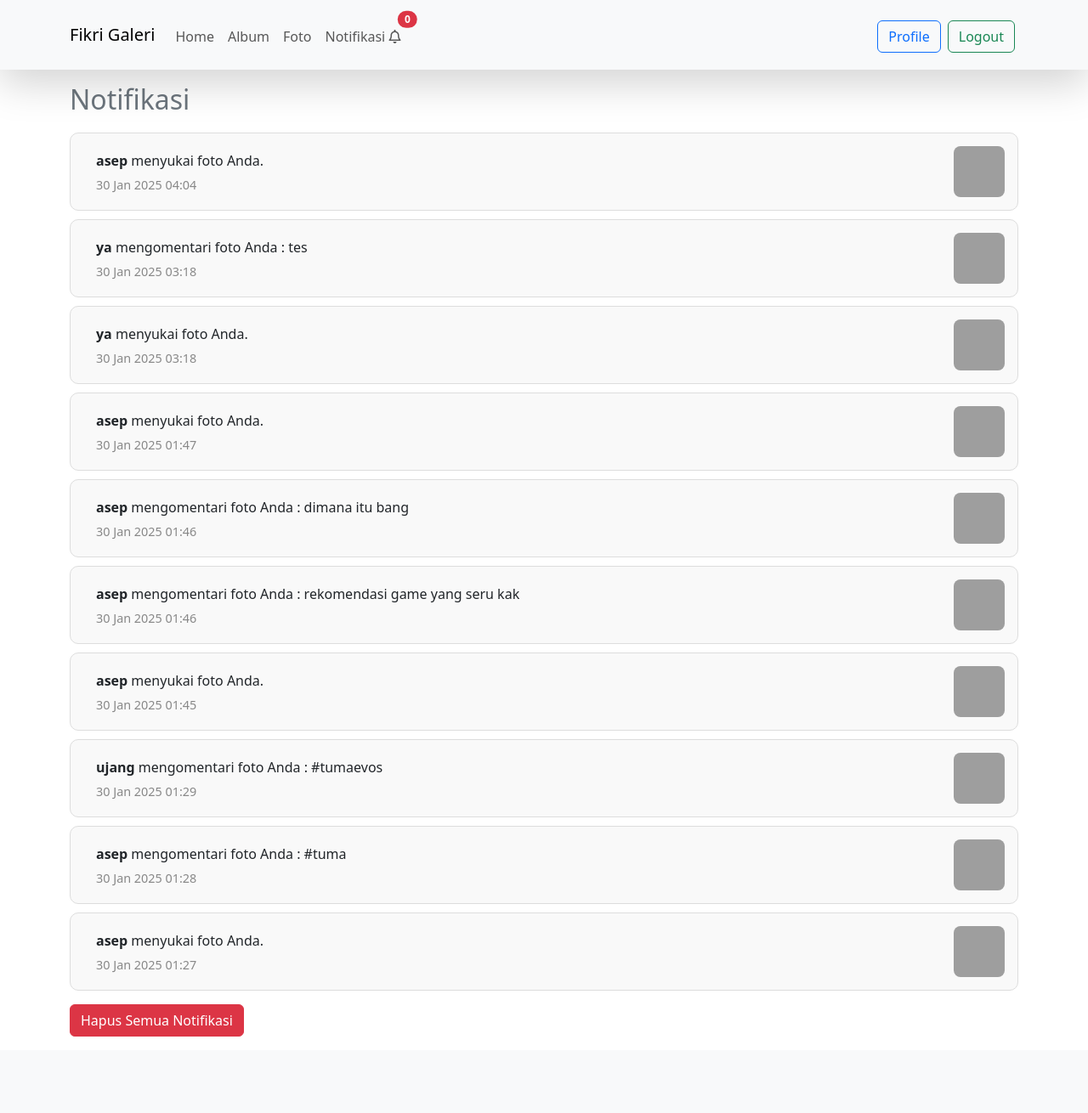
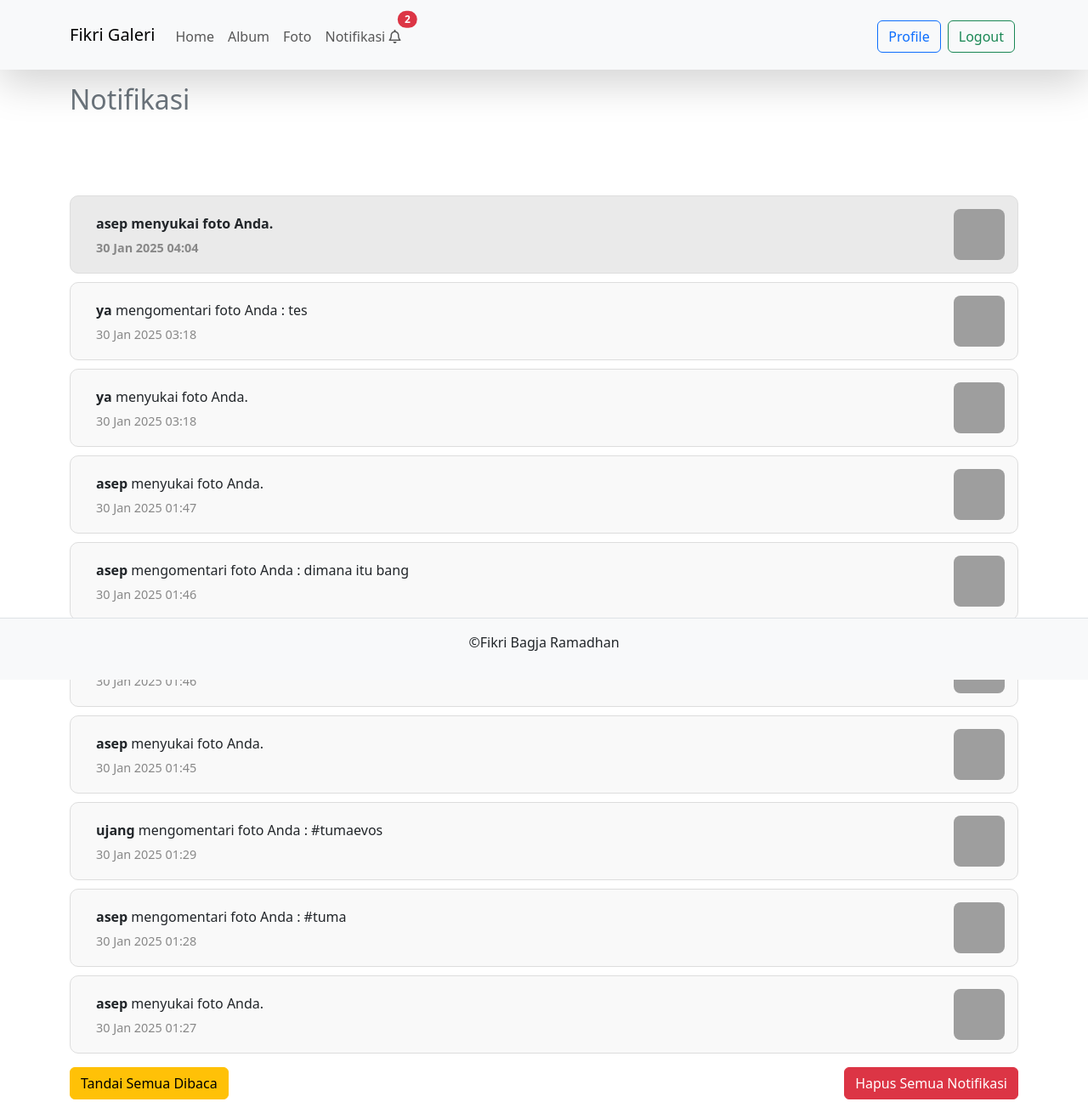
Before and after one commit to FikriBagja/fikri_galeri_vanillaa, a PHP site: page /admin/notifikasi.php?status=berhasil_tandai in a window 1280 px wide. Shown: the whole page at 85% size. Before the commit the page ends 1220 px from the top, so only its background shows below. Run offline with PHP 8.4, Linux system fonts and the light colour scheme; a user stored in the database is signed in; data comes from the database, SQL or seed files in the repository; grey boxes are pictures that could not be loaded.

Commit message:
benerin notif

```diff
--- a/admin/notifikasi.php
+++ b/admin/notifikasi.php
@@ -5,13 +5,13 @@
 if ($_SESSION['status'] != 'login') {
     echo "<script>
     alert('Anda harus login terlebih dahulu!');
-    location.href = '../index.php'
+    location.href = '../index.php';
     </script>";
 }
 
 $userid = $_SESSION['userid'];
 
-$query = "SELECT notifications.content, notifications.created_at, user.username AS action_user, foto.lokasifile AS foto_path
+$query = "SELECT notifications.content, notifications.created_at, notifications.is_read, user.username AS action_user, foto.lokasifile AS foto_path
     FROM notifications
     JOIN user ON notifications.action_userid = user.userid
     LEFT JOIN foto ON foto.fotoid = notifications.fotoid
@@ -20,15 +20,9 @@
 
 $result = mysqli_query($koneksi, $query);
 
-$update_query = "UPDATE notifications SET is_read = 1 WHERE userid = '$userid' AND is_read = 0";
-mysqli_query($koneksi, $update_query);
-
 $hitung_notif = "SELECT COUNT(*) AS belum_dibaca FROM notifications WHERE userid = '$userid' AND is_read = 0";
 $hasil = mysqli_query($koneksi, $hitung_notif);
 $belum_dibaca = mysqli_fetch_assoc($hasil)['belum_dibaca'];
-
-
-
 ?>
 <html>
 
@@ -47,6 +41,11 @@
             display: flex;
             align-items: center;
             background-color: #f9f9f9;
+        }
+
+        .notification-unread {
+            font-weight: bold;
+            background-color: #eaeaea;
         }
 
         .notification-content {
@@ -69,7 +68,14 @@
         .username {
             font-weight: bold;
         }
+        .footer {
+            background-color: #f8f9fa;
+            color: #212529;
+        }
+
     </style>
+
+
 </head>
 
 <body>
@@ -101,9 +107,42 @@
 
     <div class="container mt-3">
         <h2 class="text-secondary" style="margin-bottom: 20px;">Notifikasi</h2>
+
+        <?php if (isset($_GET['status'])) : ?>
+            <?php if ($_GET['status'] == 'success') : ?>
+                <div class="alert alert-success alert-dismissible fade show" role="alert">
+                    Semua notifikasi berhasil dihapus.
+                    <button type="button" class="btn-close" data-bs-dismiss="alert" aria-label="Close"></button>
+                </div>
+            <?php elseif ($_GET['status'] == 'error') : ?>
+                <div class="alert alert-danger alert-dismissible fade show" role="alert">
+                    Terjadi kesalahan saat menghapus notifikasi.
+                    <button type="button" class="btn-close" data-bs-dismiss="alert" aria-label="Close"></button>
+                </div>
+            <?php endif; ?>
+        <?php endif; ?>
+
+        <?php if (isset($_GET['status'])) : ?>
+            <?php if ($_GET['status'] == 'berhasil_tandai') : ?>
+                <div class="alert alert-success alert-dismissible fade show" role="alert">
+                    Semua notifikasi berhasil ditandai sebagai dibaca.
+                    <button type="button" class="btn-close" data-bs-dismiss="alert" aria-label="Close"></button>
+                </div>
+            <?php elseif ($_GET['status'] == 'gagal_tandai') : ?>
+                <div class="alert alert-danger alert-dismissible fade show" role="alert">
+                    Terjadi kesalahan saat menandai sebagai dibaca.
+                    <button type="button" class="btn-close" data-bs-dismiss="alert" aria-label="Close"></button>
+                </div>
+            <?php endif; ?>
+        <?php endif; ?>
+
         <?php if (mysqli_num_rows($result) > 0) : ?>
             <?php while ($row = mysqli_fetch_assoc($result)) : ?>
-                <div class="notification-card">
+                <?php
+                $isUnread = ($row['is_read'] == 0);
+                $cardClass = $isUnread ? 'notification-card notification-unread' : 'notification-card';
+                ?>
+                <div class="<?php echo $cardClass; ?>">
                     <div class="notification-content">
                         <p>
                             <span class="username"><?php echo htmlspecialchars($row['action_user']); ?></span>
@@ -116,6 +155,7 @@
                     <img src="../assets/img/<?php echo $row['foto_path'] ?>" alt="Foto yang di-like atau dikomentari" class="notification-img">
                 </div>
             <?php endwhile; ?>
+
         <?php else : ?>
             <p>Tidak ada notifikasi untuk Anda.</p>
         <?php endif; ?>
@@ -123,14 +163,31 @@
 
     <div class="container mt-3 d-flex justify-content-between">
         <?php if (mysqli_num_rows($result) > 0) : ?>
+
+            <form action="../config/aksi_tandai_baca.php" method="POST">
+                <button type="submit" class="btn btn-warning">Tandai Semua Dibaca</button>
+            </form>
+
             <form action="../config/aksi_clear_notifikasi.php" method="POST">
                 <button type="submit" class="btn btn-danger">Hapus Semua Notifikasi</button>
             </form>
+
         <?php endif; ?>
     </div>
-
-
-
+    <footer class="footer d-flex justify-content-center border-top mt-5 py-3 fixed-bottom">
+        <p>&copy;Fikri Bagja Ramadhan</p>
+    </footer>
+    <script>
+        document.addEventListener("DOMContentLoaded", function() {
+            setTimeout(function() {
+                const alerts = document.querySelectorAll('.alert');
+                alerts.forEach(alert => {
+                    alert.classList.remove('show');
+                    alert.classList.add('fade');
+                });
+            }, 5000);
+        });
+    </script>
     <script src="../assets/js/bootstrap.bundle.min.js"></script>
 
 </body>
```
Also changed, not shown: config/aksi_clear_notifikasi.php (+5 -14 lines), config/aksi_tandai_baca.php (added, +15 -0 lines).
